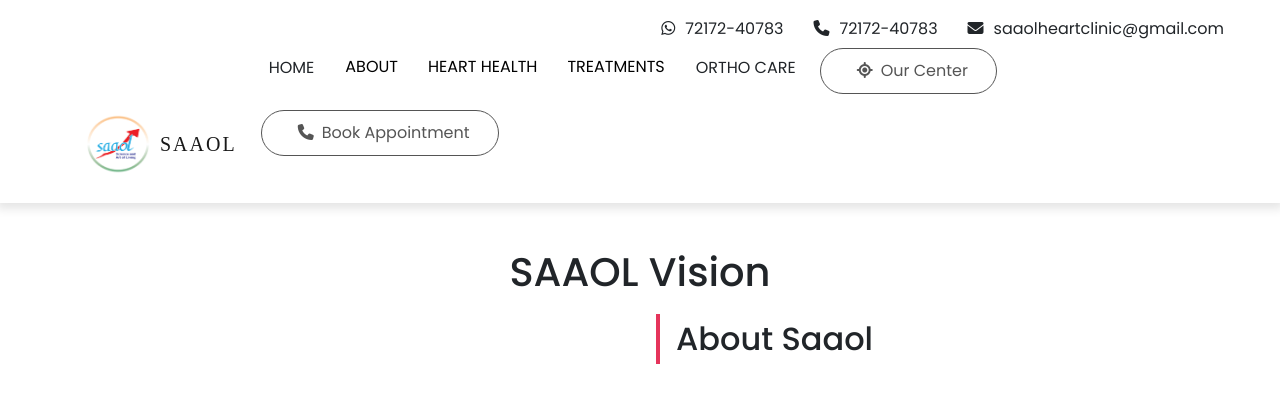
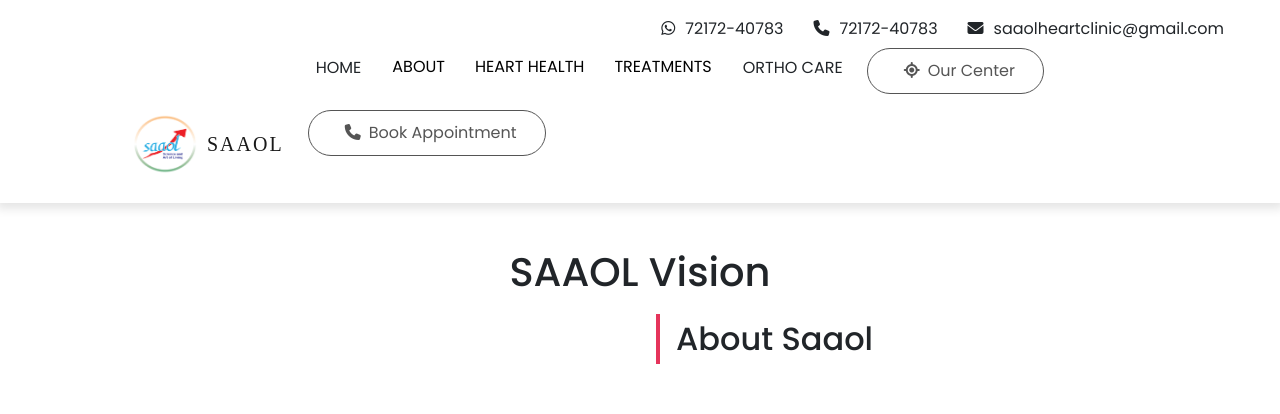
Before and after one commit to DoneshipBreakingBad/Medical, a PHP site: page /about.html in a window 1280 px wide. Shown: the top 414 px of the page. Run offline with PHP 8.4, Linux system fonts and the light colour scheme; some web fonts are replaced.

Commit message:
Update main.css

```diff
--- a/css/main.css
+++ b/css/main.css
@@ -73,7 +73,7 @@ body {
 
 .navbar-brand img {
     width: 67px;
-    margin: 85px 0px 0px 3px;
+    margin: 85px 0px 0px 50px;
 }
 
 .navbar-brand span {
```
